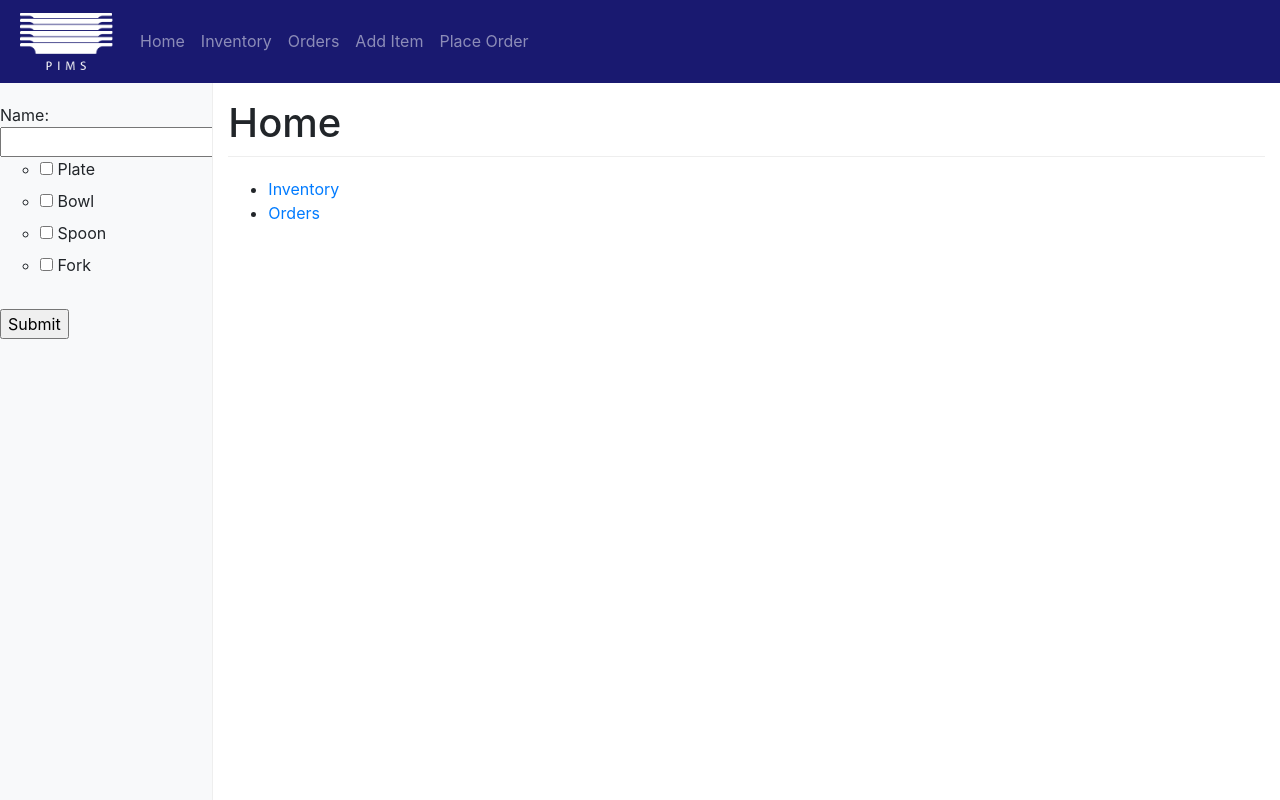
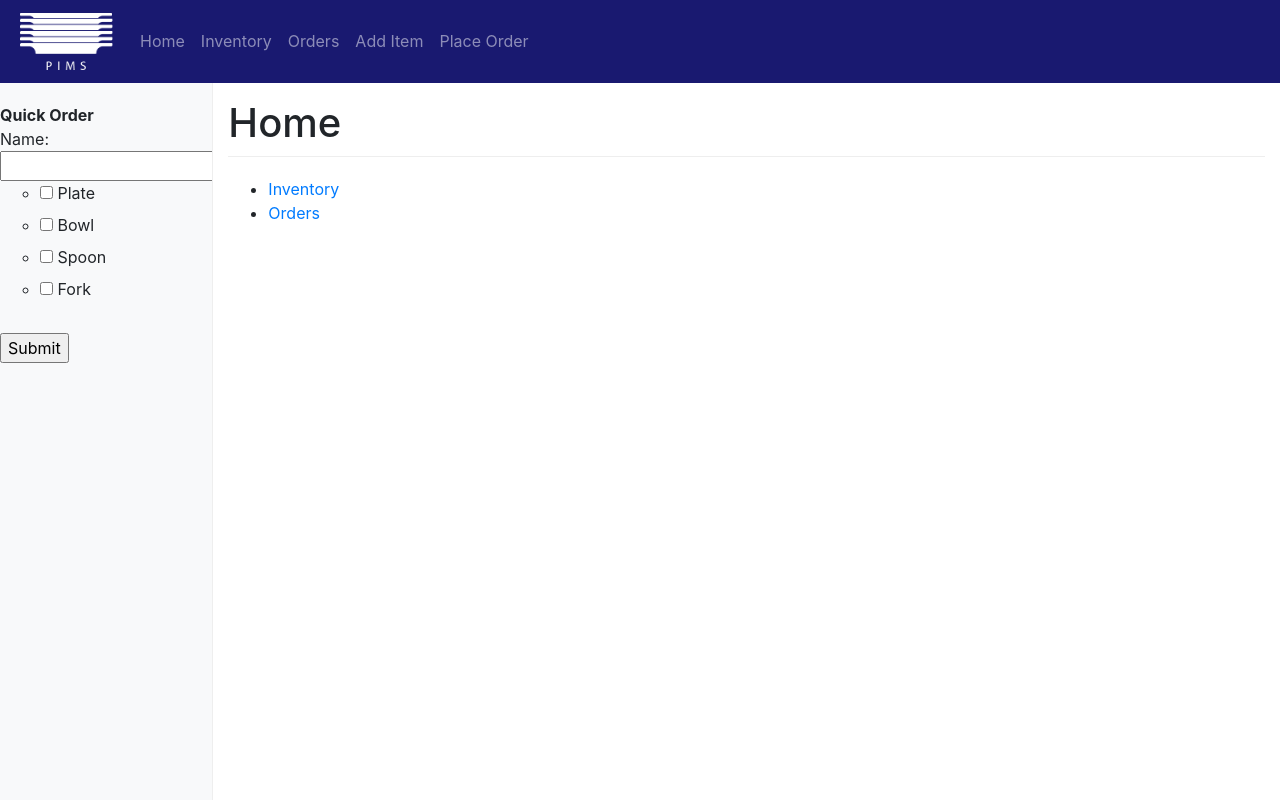
Before and after one commit to AidonLebar/Plate-Inventory-Management-System, a Django app: page / in a window 1280 px wide. Run offline with Django 3.2, Linux system fonts and the light colour scheme; some libraries are stand-ins or nearby versions.

Commit message:
added quick add title to form

```diff
--- a/inventory/templates/inventory/base.html
+++ b/inventory/templates/inventory/base.html
@@ -48,6 +48,7 @@
           <ul class="nav nav-pills flex-column">
               <form action="/quickOrder/" method="post" >
                   {% csrf_token %}
+                  <strong>Quick Order</strong><br>
                   Name: <br>
                   {{ form }} <br>
                    <input type="submit" value="Submit" />
```
